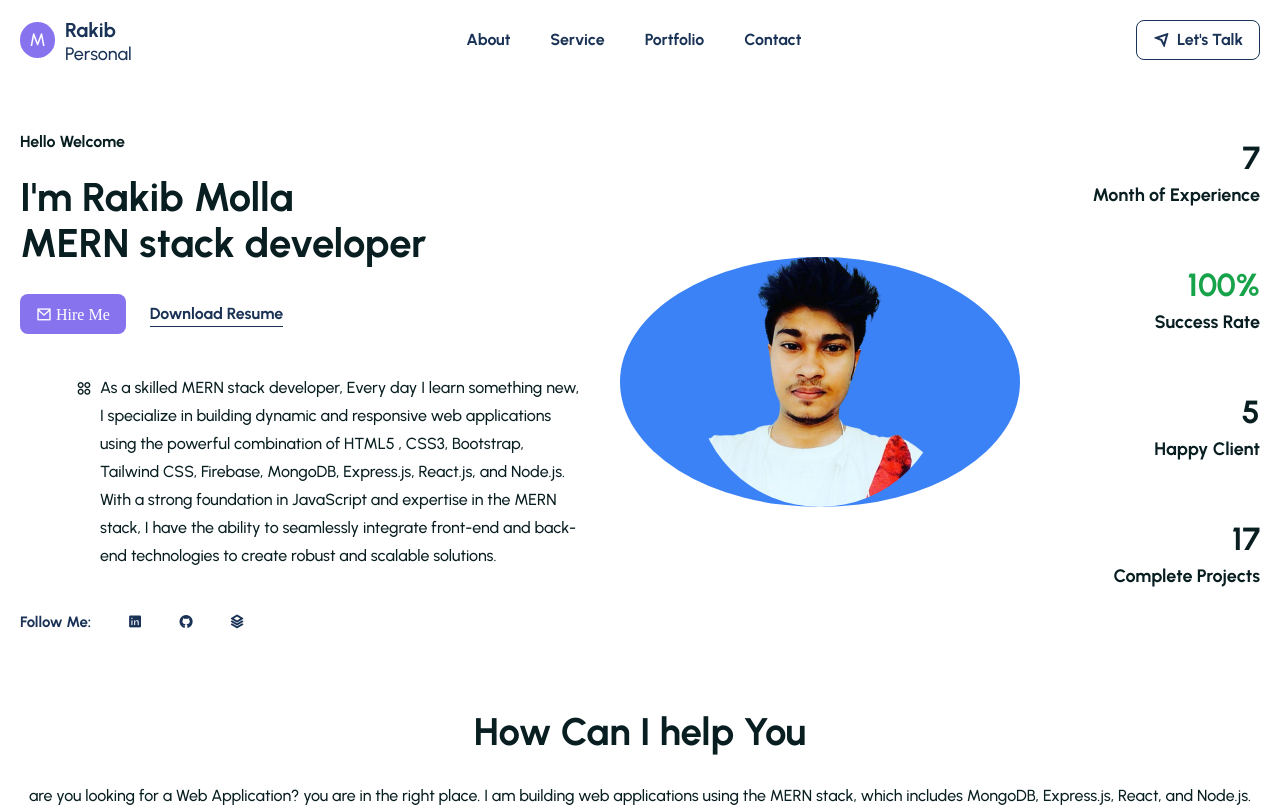
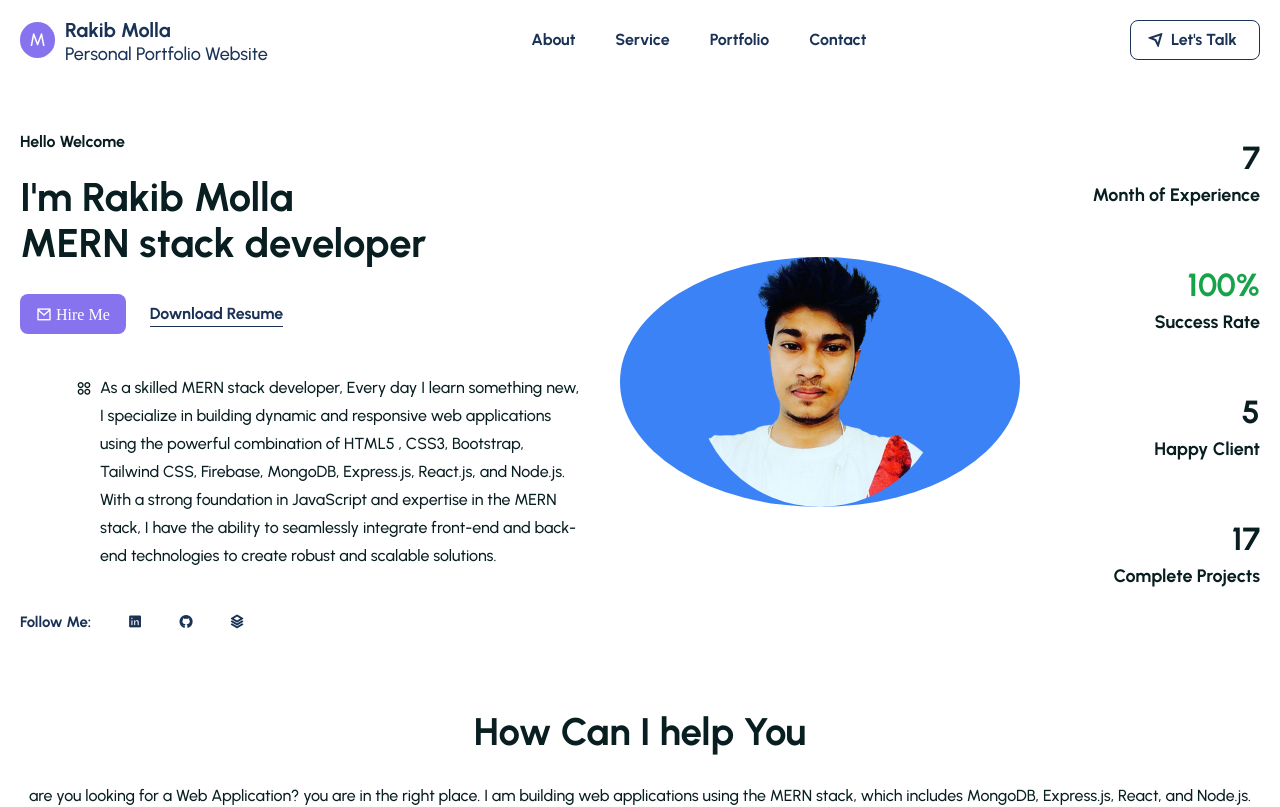
Before and after one commit to Rakib-molla/Portfolio, a React (Vite) app: page / in a window 1280 px wide. Shown: the top 807 px of the page. Built offline with nearby package versions, Linux system fonts and the light colour scheme.

Commit message:
some change

```diff
--- a/src/components/Footer/Footer.jsx
+++ b/src/components/Footer/Footer.jsx
@@ -24,7 +24,7 @@ const Footer = () => {
                             <span className='text-gray-300 font-[600] text-[15px]'>Follow Me:
 
                                 <span className='w-[35px] h-[35px] bg-[#121433] rounded-[50px] cursor-pointer text-center ml-4'>
-                                    <a href="" className='text-gray-300 font-[500] text-[18px] '><i className="ri-github-line"></i></a>
+                                    <a href="https://github.com/rakib-molla" className='text-gray-300 font-[500] text-[18px] '><i className="ri-github-line"></i></a>
                                 </span>
                             </span>
 
@@ -43,7 +43,7 @@ const Footer = () => {
                                 </span>
 
                                 <div className='leading-[20px] ml-2'>
-                                    <h2 className='text-xl text-white font-[700]'>Rakib</h2>
+                                    <h2 className='text-xl text-white font-[700]'>Rakib Molla</h2>
                                     <p className='text-white text-[18px] font-[500]'> Personal Portfolio Website</p>
                                 </div>
                             </div>
--- a/src/components/Header/Header.jsx
+++ b/src/components/Header/Header.jsx
@@ -42,8 +42,8 @@ const Header = () => {
                             M
                         </span>
                         <div className='leading-[20px]'>
-                            <h2 className='text-xl text-smallTextColor font-[700]'>Rakib</h2>
-                            <p className='text-smallTextColor text-[18px] font-[500]'> Personal</p>
+                            <h2 className='text-xl text-smallTextColor font-[700]'>Rakib Molla</h2>
+                            <p className='text-smallTextColor text-[18px] font-[500]'>Personal Portfolio Website</p>
                         </div>
                     </div>
                     {/* logo end */}
@@ -59,9 +59,9 @@ const Header = () => {
                     {/* menu end */}
 
                     {/* menu right */}
-                    <div className='flex items-center gap-4'>
-                    <button to='facebook.com' className='flex items-center gap-2 text-smallTextColor font-[600] border border-solid border-smallTextColor py-2 px-4 rounded-[8px] max-h-[40px] hover:bg-smallTextColor hover:text-white hover:font-[500] ease-in duration-300'>
-                        <i className="ri-send-plane-line"></i> <a target='_blank' href="https://www.fiverr.com/rakib_molla">Let's Talk</a>
+                    <div className='flex items-center gap-4 '>
+                    <button  className='flex w-[130px] items-center gap-2 text-smallTextColor font-[600] border border-solid border-smallTextColor py-2 px-4 rounded-[8px] max-h-[40px] hover:bg-primaryColor hover:text-white hover:font-[500] hover:border-0 ease-in duration-300'>
+                        <i className="ri-send-plane-line  "></i> <a target='_blank'  href="https://www.fiverr.com/rakib_molla">Let's Talk</a>
                     </button>
 
                     <span onClick={toggleMenu} className='text-2xl text-smallTextColor cursor-pointer md:hidden'><i className="ri-menu-line"></i></span>
```
Also changed, not shown: 1 other file (tests, documents, lock files or other folders).
